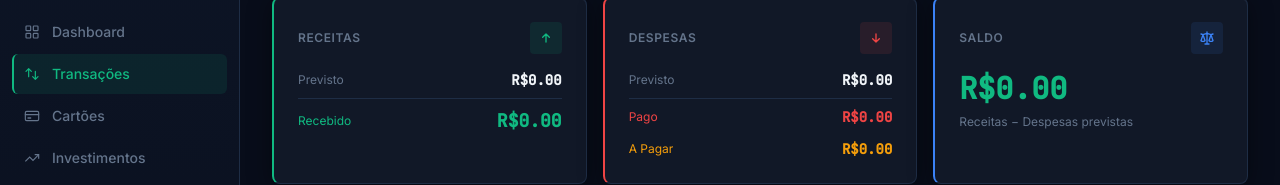
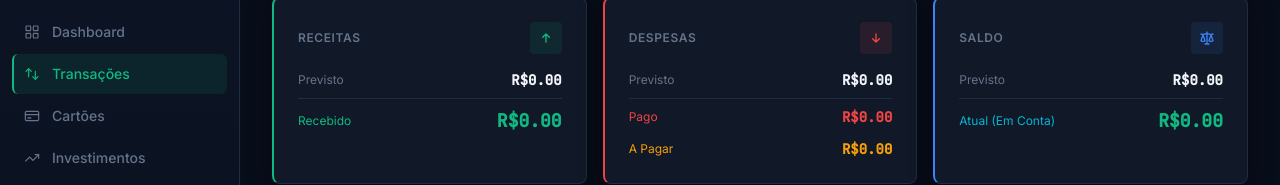
Before and after one commit to patrese-ebs/FINDASH-Sistema-de-Gerenciamento-Fianceiro-Pessoal, an Angular app in the folder frontend/: page /transactions in a window 1280 px wide. Shown: the part 123-308 px from the top of the page. Built offline with nearby package versions, Linux system fonts and the light colour scheme; no server answers; sample sign-in values are in the browser's storage.

Commit message:
feat: adicionar saldo atual e saldo previsto na tela de transacoes

```diff
--- a/frontend/src/app/components/transactions/transactions.component.html
+++ b/frontend/src/app/components/transactions/transactions.component.html
@@ -99,11 +99,22 @@
                 </svg>
             </div>
         </div>
-        <div class="text-3xl font-bold font-mono"
-            [ngClass]="{'text-accent-emerald': balance >= 0, 'text-accent-red': balance < 0}">
-            {{ balance | currency:'BRL' }}
+        <div class="space-y-2">
+            <div class="flex justify-between items-center pb-2 border-b border-dark-border">
+                <span class="text-xs text-text-secondary" title="Receitas Totais − Despesas Totais">Previsto</span>
+                <span class="text-sm font-semibold font-mono"
+                    [ngClass]="{'text-text-primary': balance >= 0, 'text-accent-red': balance < 0}">
+                    {{ balance | currency:'BRL' }}
+                </span>
+            </div>
+            <div class="flex justify-between items-center">
+                <span class="text-xs text-accent-cyan" title="Receitas Recebidas − Despesas Pagas">Atual (Em Conta)</span>
+                <span class="text-lg font-bold font-mono"
+                    [ngClass]="{'text-accent-emerald': currentBalance >= 0, 'text-accent-red': currentBalance < 0}">
+                    {{ currentBalance | currency:'BRL' }}
+                </span>
+            </div>
         </div>
-        <div class="text-xs text-text-secondary mt-2">Receitas − Despesas previstas</div>
     </div>
 </div>
 
--- a/frontend/src/app/components/transactions/transactions.component.ts
+++ b/frontend/src/app/components/transactions/transactions.component.ts
@@ -163,6 +163,11 @@ export class TransactionsComponent implements OnInit {
     get balance() {
         // Balance for the selected month: Total Income - Total Expense
         return this.totalIncome - this.totalExpense;
+    }
+
+    get currentBalance() {
+        // Current balance for the selected month: Received Income - Paid Expense
+        return this.receivedIncome - this.paidExpense;
     }
 
     toggleStatus(t: Transaction) {
```
